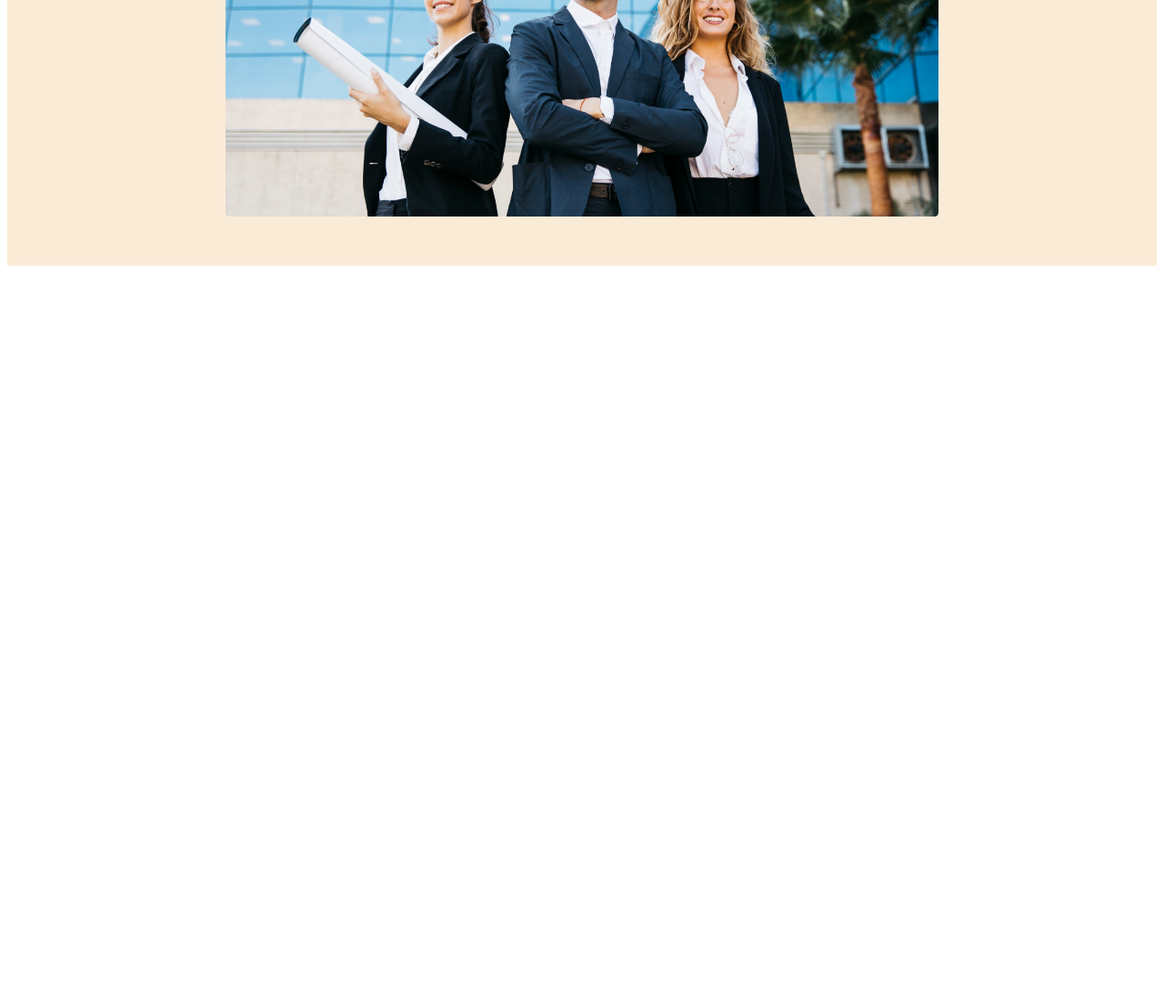
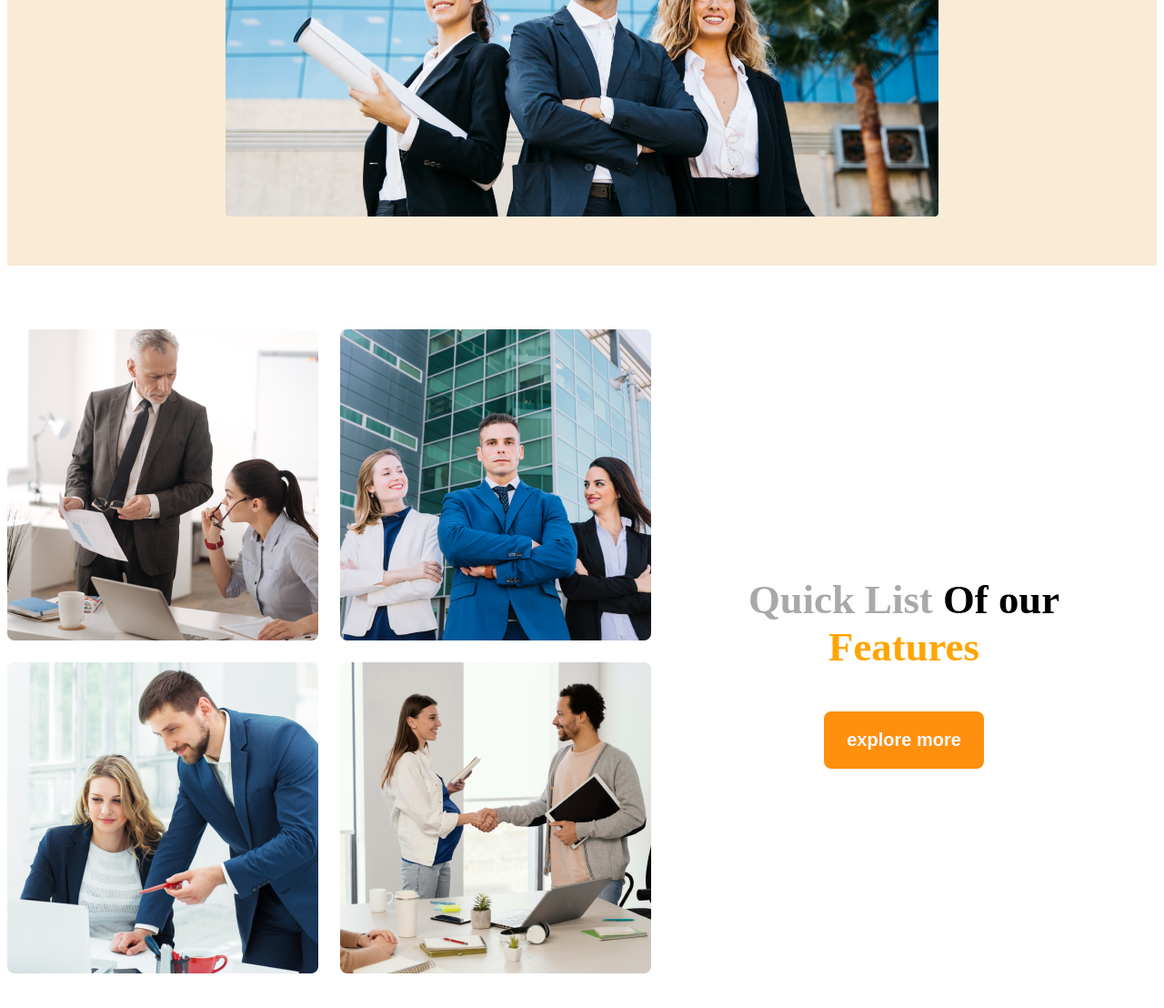
Before and after one commit to shajid444/g3-architects, a plain HTML site: page index.html in a window 1280 px wide. Shown: the part 629-1737 px from the top of the page at 91% size. Before the commit the page ends 929 px from the top, so only its background shows below. Drawn offline with Linux system fonts and the light colour scheme.

Commit message:
teams section

```diff
--- a/index.html
+++ b/index.html
@@ -43,7 +43,23 @@
     </header>
 
     <main>
+          <section class="teams-container">
 
+            <div class="teams-img-container">
+                <img src="images/team1.png" alt="">
+                <img src="images/team2.png" alt="">
+                <img src="images/team3.png" alt="">
+                <img src="images/team4.png" alt="">
+
+
+            </div>
+
+            <div class="teams-content">
+                <h3 style="font-size: 2.8rem;"><span style="color: darkgray;">Quick List</span> Of our <span style="color: orange;">Features</span></h3>
+                <button class="btn-primary">explore more</button>
+
+            </div>
+          </section>
     </main>
 
     <footer>
--- a/style/style.css
+++ b/style/style.css
@@ -72,8 +72,28 @@ nav-title {
 }
 
 
+/* teams section */
+.teams-container{
 
+    display: flex;
+    text-align: center;
+    align-items: center;
+}
 
+.teams-img-container{
+    display: grid;
+    grid-template-columns:repeat(2,1fr);
+    gap: 1.5rem;
+}
+
+.teams-content{
+    padding-left: 70px;
+    padding-right: 70px;
+}
+main{
+    max-width: 1440px;
+    margin: 70px auto;
+}
 
 
 
@@ -82,15 +102,24 @@ nav-title {
     .header{
         padding: 20px;
     }
-    nav{
+    nav , .teams-container{
         flex-direction: column;
     }
+
+    .teams-img-container{
+        grid-template-columns: repeat(1,1fr);
+    }
+    .teams-content{
+        padding-left: 20px;
+        padding-right: 20px;
+    }
+
 
 }
 
 /* medium device */
 @media screen and (min-width:576px) (max-width: 960px){
-    nav{
+    nav , .teams-container{
         flex-direction: column;
     }
     .header{
```
